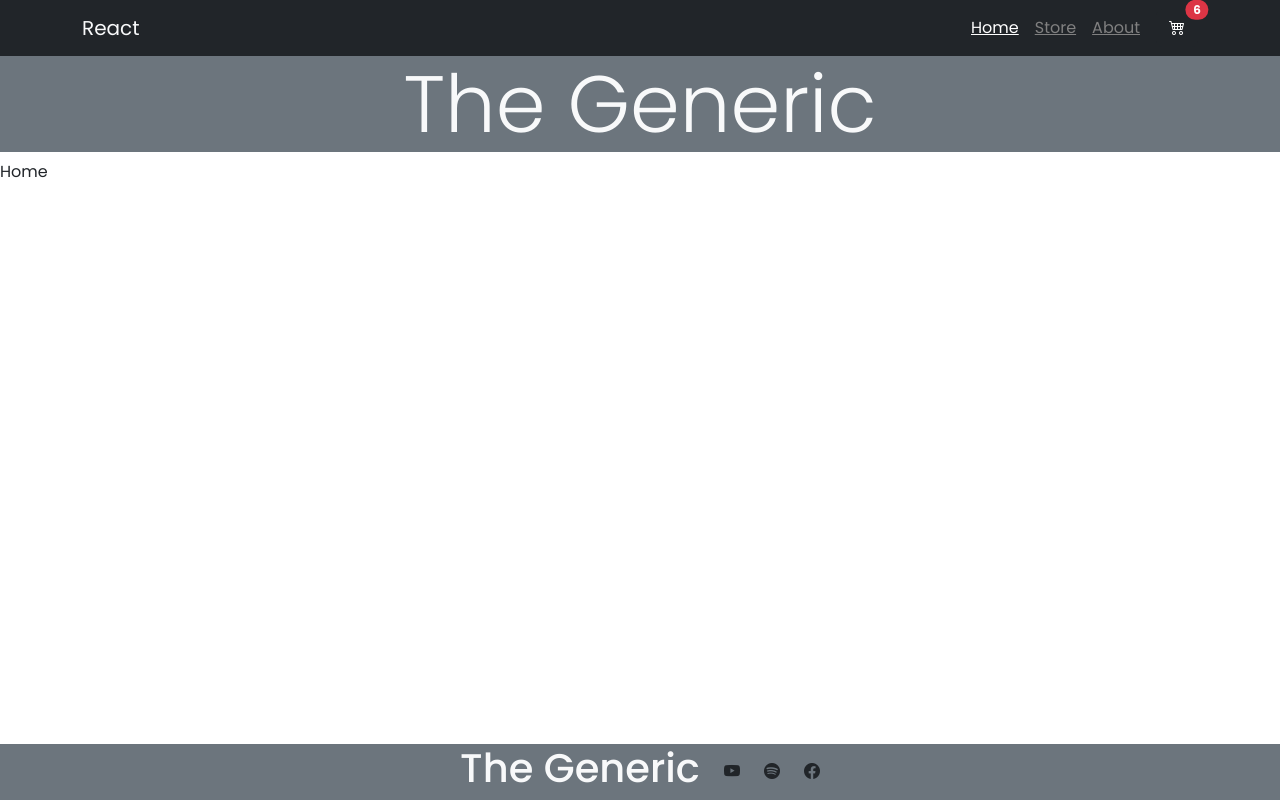
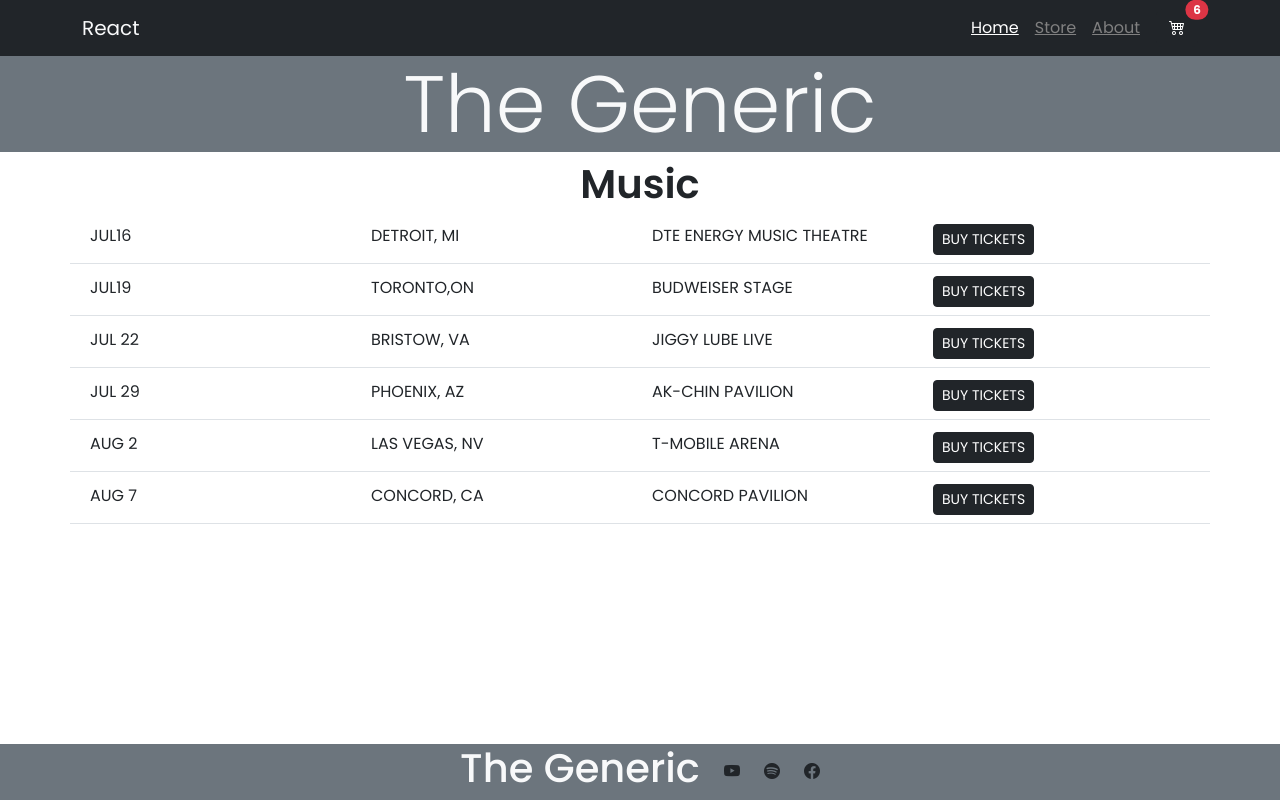
Before and after one commit to bin2159/e-commerse, a React (Create React App) app: page /home in a window 1280 px wide. Built offline with nearby package versions, Linux system fonts and the light colour scheme.

Commit message:
Home added

```diff
--- a/src/components/Main/Content/Music.js
+++ b/src/components/Main/Content/Music.js
@@ -10,12 +10,14 @@ const Music = () => {
   const [toast,setToast]=useState(false)
   const musicCtx = useContext(MusicContext);
   const cartCtx=useContext(CartContext)
+  const [notifyItem,setNotifyItem] = useState('')
   const {
     musicProducts: { items },
   } = musicCtx;
   const {cartProducts:{addItem}}=cartCtx
   const cartHandler=(e)=>{
     addItem(e.target.id)
+    setNotifyItem(e.target.id)
     setToast(true)
   }
   return (
@@ -41,7 +43,7 @@ const Music = () => {
         ))}
       </Row>
     </Container>
-    <Notify show={toast} setShow={setToast}/>
+    <Notify show={toast} setShow={setToast} item={notifyItem}/>
     </>
   );
 };
--- a/src/components/Main/Content/Notify.js
+++ b/src/components/Main/Content/Notify.js
@@ -1,23 +1,28 @@
 import Col from 'react-bootstrap/Col';
 import Row from 'react-bootstrap/Row';
 import Toast from 'react-bootstrap/Toast';
-
-const Notify = ({show,setShow}) => {
+import { ToastContainer } from 'react-bootstrap';
+const Notify = ({show,setShow,item}) => {
   return (
     <Row>
       <Col xs={6}>
-        <Toast onClose={() => setShow(false)} show={show} delay={3000} autohide>
-          <Toast.Header>
+      <ToastContainer
+          className="p-3 position-fixed bottom-0 end-0"
+
+          style={{ zIndex: 1 }}
+        >
+          <Toast  onClose={() => setShow(false)} show={show} delay={3000} autohide>
+            <Toast.Header closeButton={false}>
               <img
                 src="holder.js/20x20?text=%20"
                 className="rounded me-2"
                 alt=""
               />
-            <strong className="me-auto">Bootstrap</strong>
-            <small>11 mins ago</small>
+              <strong className="me-auto">Added</strong>
             </Toast.Header>
-          <Toast.Body>Woohoo, you're reading this text in a Toast!</Toast.Body>
+            <Toast.Body>You have add <b className='fst-italic'> {item} </b>to your cart</Toast.Body>
           </Toast>
+        </ToastContainer>
       </Col>
     </Row>
   )
--- /dev/null
+++ b/src/components/Main/Content/Tours.js
@@ -0,0 +1,59 @@
+import { Row, Col, Container, Button } from "react-bootstrap";
+
+const Tours = () => {
+  return (
+    <Container>
+      <h4 className="display-6 text-center fw-semibold">Music</h4>
+      <Row className="mb-1 p-2 border-bottom">
+        <Col>JUL16</Col>
+        <Col>DETROIT, MI</Col>
+        <Col>DTE ENERGY MUSIC THEATRE</Col>
+        <Col>
+          <Button variant="dark" className="btn btn-sm">BUY TICKETS</Button>
+        </Col>
+      </Row>
+      <Row className="mb-1 p-2 border-bottom">
+        <Col>JUL19</Col>
+        <Col>TORONTO,ON</Col>
+        <Col>BUDWEISER STAGE</Col>
+        <Col>
+          <Button variant="dark" className="btn btn-sm">BUY TICKETS</Button>
+        </Col>
+      </Row>
+      <Row className="mb-1 p-2 border-bottom">
+        <Col>JUL 22</Col>
+        <Col>BRISTOW, VA</Col>
+        <Col>JIGGY LUBE LIVE</Col>
+        <Col>
+          <Button variant="dark" className="btn btn-sm">BUY TICKETS</Button>
+        </Col>
+      </Row>
+      <Row className="mb-1 p-2 border-bottom">
+        <Col>JUL 29</Col>
+        <Col>PHOENIX, AZ</Col>
+        <Col>AK-CHIN PAVILION</Col>
+        <Col>
+          <Button variant="dark" className="btn btn-sm">BUY TICKETS</Button>
+        </Col>
+      </Row>
+      <Row className="mb-1 p-2 border-bottom">
+        <Col>AUG 2</Col>
+        <Col>LAS VEGAS, NV</Col>
+        <Col>T-MOBILE ARENA</Col>
+        <Col>
+          <Button variant="dark" className="btn btn-sm">BUY TICKETS</Button>
+        </Col>
+      </Row>
+      <Row className="mb-1 p-2 border-bottom">
+        <Col>AUG 7</Col>
+        <Col>CONCORD, CA</Col>
+        <Col>CONCORD PAVILION</Col>
+        <Col>
+          <Button variant="dark" className="btn btn-sm">BUY TICKETS</Button>
+        </Col>
+      </Row>
+    </Container>
+  );
+};
+
+export default Tours;
--- a/src/context/CartContext.js
+++ b/src/context/CartContext.js
@@ -40,8 +40,9 @@ export const CartContextProvider = ({ children }) => {
 
         }
         else{
-        const newItem =musicItems.filter(items=>items.title=itemTitle)
-            const newItemList=[...prev,{...newItem,quantity:1}]
+        const newItem =musicItems.filter(items=>items.title===itemTitle)
+        newItem[0].quantity=1
+            const newItemList=[...prev,...newItem]
             return newItemList
         }
     })
--- a/src/pages/Home.js
+++ b/src/pages/Home.js
@@ -1,9 +1,10 @@
+import Tours from "../components/Main/Content/Tours"
 
 
 const Home = () => {
   return (
-    <div>Home</div>
-  )
+<Tours/>
+    )
 }
 
 export default Home
```
Also changed, not shown: src/components/Cart/CartList.js (+6 -5 lines). Lines whose indentation alone changed are shown as unchanged.
